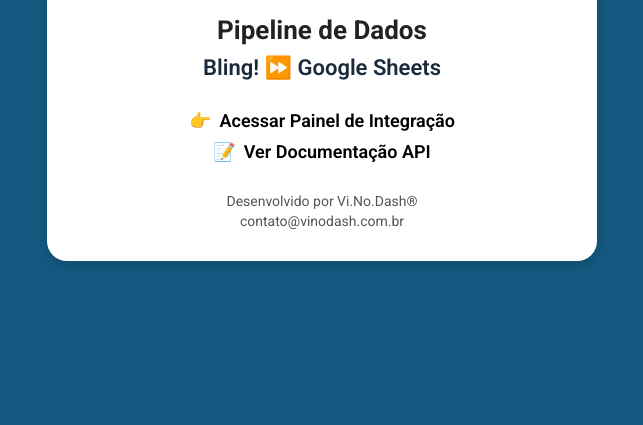
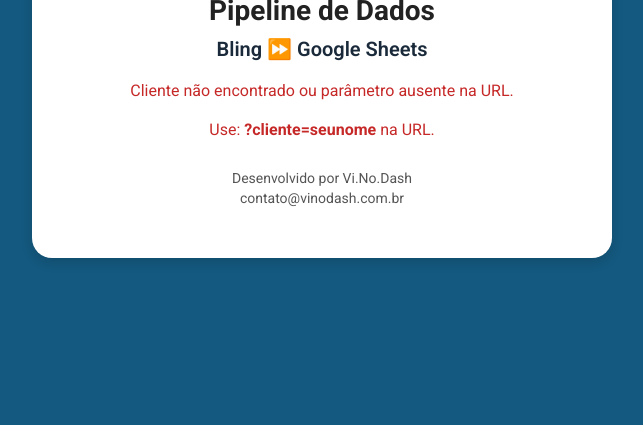
Before and after one commit to saucam77/painel-bling, a plain HTML site: page index.html in a window 1280 px wide. Shown: the part 375-800 px from the top of the page, without its empty margins (318-961 px from the left). Drawn offline with Linux system fonts and the light colour scheme.

Commit message:
Update index.html

```diff
--- a/index.html
+++ b/index.html
@@ -1,9 +1,9 @@
 <!DOCTYPE html>
 <html lang="pt-br">
 <head>
-  <meta charset="UTF-8">
-  <title>Vi.No.Dash | Pipeline Bling</title>
-  <link href="https://fonts.googleapis.com/css2?family=Roboto:wght@400;600;700&display=swap" rel="stylesheet">
+  <meta charset="UTF-8" />
+  <title>Vi.No.Dash | Painel Bling</title>
+  <link href="https://fonts.googleapis.com/css2?family=Roboto:wght@400;600;700&display=swap" rel="stylesheet" />
   <style>
     body {
       margin: 0;
@@ -19,7 +19,7 @@
     .card {
       background-color: #ffffff;
       border-radius: 20px;
-      padding: 30px 25px;
+      padding: 50px 40px;
       max-width: 500px;
       width: 100%;
       box-shadow: 0 4px 12px rgba(0, 0, 0, 0.15);
@@ -27,38 +27,49 @@
     }
 
     .card img {
-      width: 220px;
+      width: 160px;
       margin-bottom: 10px;
     }
 
     h1 {
-      font-size: 26px;
+      font-size: 28px;
       margin-bottom: 10px;
       color: #222;
     }
 
     .pipeline {
-      font-size: 22px;
+      font-size: 20px;
       font-weight: 600;
       color: #1a2a3a;
-      margin-bottom: 30px;
+      margin-bottom: 20px;
+    }
+
+    .cliente-msg {
+      font-size: 18px;
+      margin-bottom: 20px;
+      color: #333;
     }
 
     .link {
-      display: block;
+      display: inline-block;
       font-size: 18px;
       font-weight: 600;
       text-decoration: none;
-      color: #000;
-      margin-bottom: 10px;
-    }
-
-    .link span {
-      margin-right: 8px;
+      color: #fff;
+      background-color: #1976d2;
+      padding: 10px 20px;
+      border-radius: 8px;
+      margin-bottom: 20px;
     }
 
     .link:hover {
-      color: #1976d2;
+      background-color: #145aa8;
+    }
+
+    .msg {
+      font-size: 16px;
+      color: #c62828;
+      margin-bottom: 20px;
     }
 
     footer {
@@ -72,24 +83,60 @@
 <body>
 
   <div class="card">
-    <img src="logo.png" alt="Vi.No.Dash logo">
+    <img src="logo.png" alt="Logo Vi.No.Dash" />
+    <h1>Pipeline de Dados</h1>
+    <div class="pipeline">Bling ⏩ Google Sheets</div>
 
-    <h1>Pipeline de Dados</h1>
-    <div class="pipeline">Bling! <span>⏩</span> Google Sheets</div>
-
-    <a class="link" href="https://script.google.com/macros/s/AKfycbwJbgJbgClzqSXKkDXm3sLKeD-e8rf_boGtPZYVoJ1xJOur7qcaVnB2wtaPyNHJbfnM3Q/exec" target="_blank">
-      <span>👉</span>Acessar Painel de Integração
-    </a>
-
-    <a class="link" href="https://developer.bling.com.br/referencia#/" target="_blank">
-      <span>📝</span>Ver Documentação API
-    </a>
+    <div id="mensagem-cliente" class="cliente-msg"></div>
+    <div id="painel-container"></div>
 
     <footer>
-      Desenvolvido por Vi.No.Dash®<br>
+      Desenvolvido por Vi.No.Dash<br />
       contato@vinodash.com.br
     </footer>
   </div>
 
+  <script>
+    const clientes = {
+      saulo: {
+        nome: "Saulo Florentino",
+        url: "https://script.google.com/macros/s/AKfycbz4xQSLIYysQsZgCmoZVqHkJ9LXiVF6qZmXqfu2HLTX/dev"
+      },
+      sauloteste: {
+        nome: "Saulo teste",
+        url: "https://script.google.com/macros/s/AKfycbzxSdLRcQILx_3t3etyOfKncKjVrLWU4PsaFBds662n/dev"
+      },
+      lojaX: {
+        nome: "Loja X",
+        url: "https://script.google.com/macros/s/AKfycbLOJAX_WEBAPP/exec"
+      }
+      // Adicione novos clientes aqui
+    };
+
+    const params = new URLSearchParams(window.location.search);
+    const cliente = params.get("cliente");
+    const container = document.getElementById("painel-container");
+    const mensagem = document.getElementById("mensagem-cliente");
+
+    if (cliente && clientes[cliente]) {
+      mensagem.innerText = `👋 Olá, ${clientes[cliente].nome}!`;
+      container.innerHTML = `
+        <a class="link" href="${clientes[cliente].url}" target="_blank">
+          👉 Acessar Painel de Integração
+        </a>
+      `;
+    } else {
+      mensagem.innerText = "";
+      container.innerHTML = `
+        <div class="msg">Cliente não encontrado ou parâmetro ausente na URL.</div>
+        <div class="msg">Use: <strong>?cliente=seunome</strong> na URL.</div>
+      `;
+    }
+  </script>
+
 </body>
 </html>
+
+
+</body>
+</html>
```
